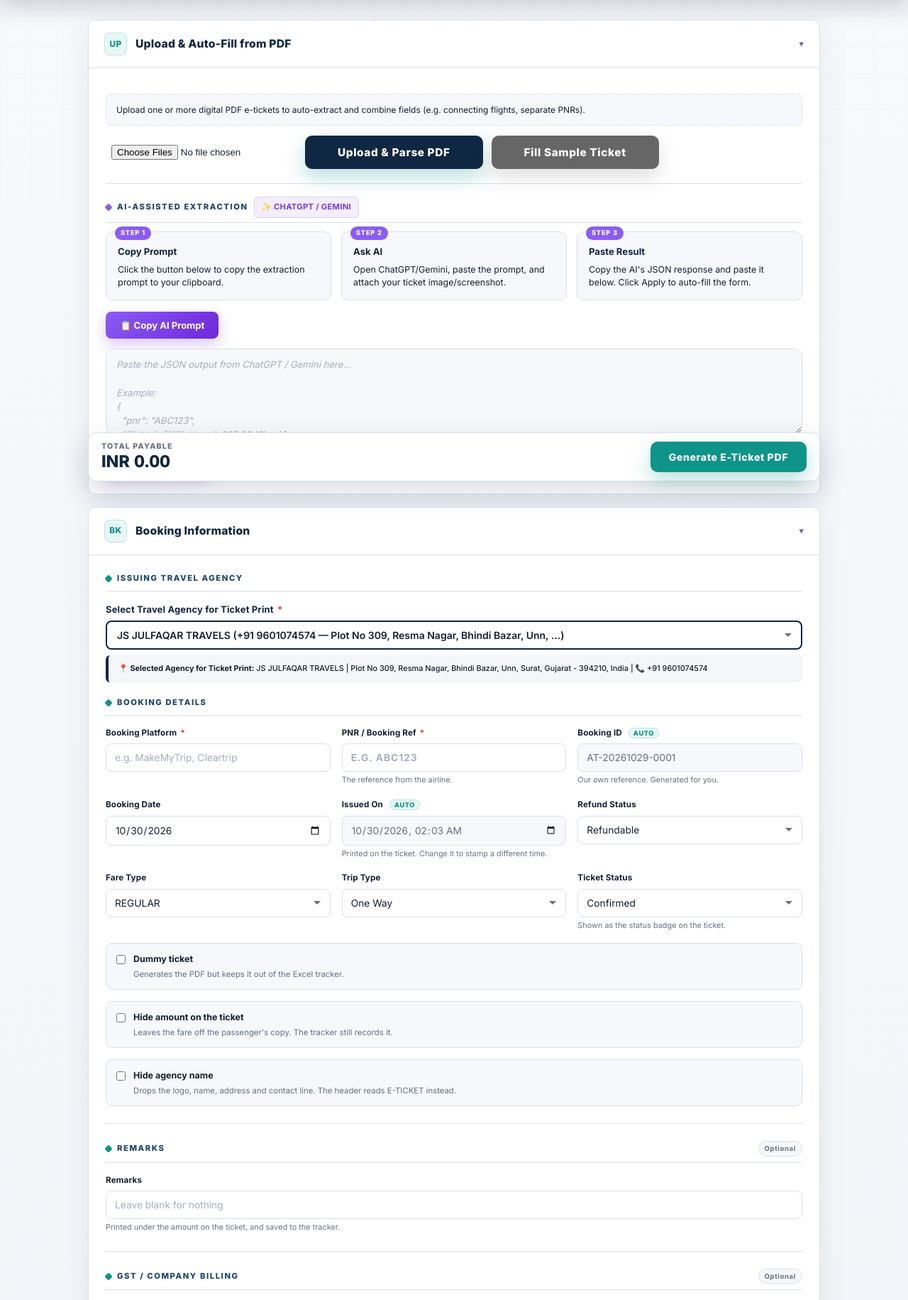
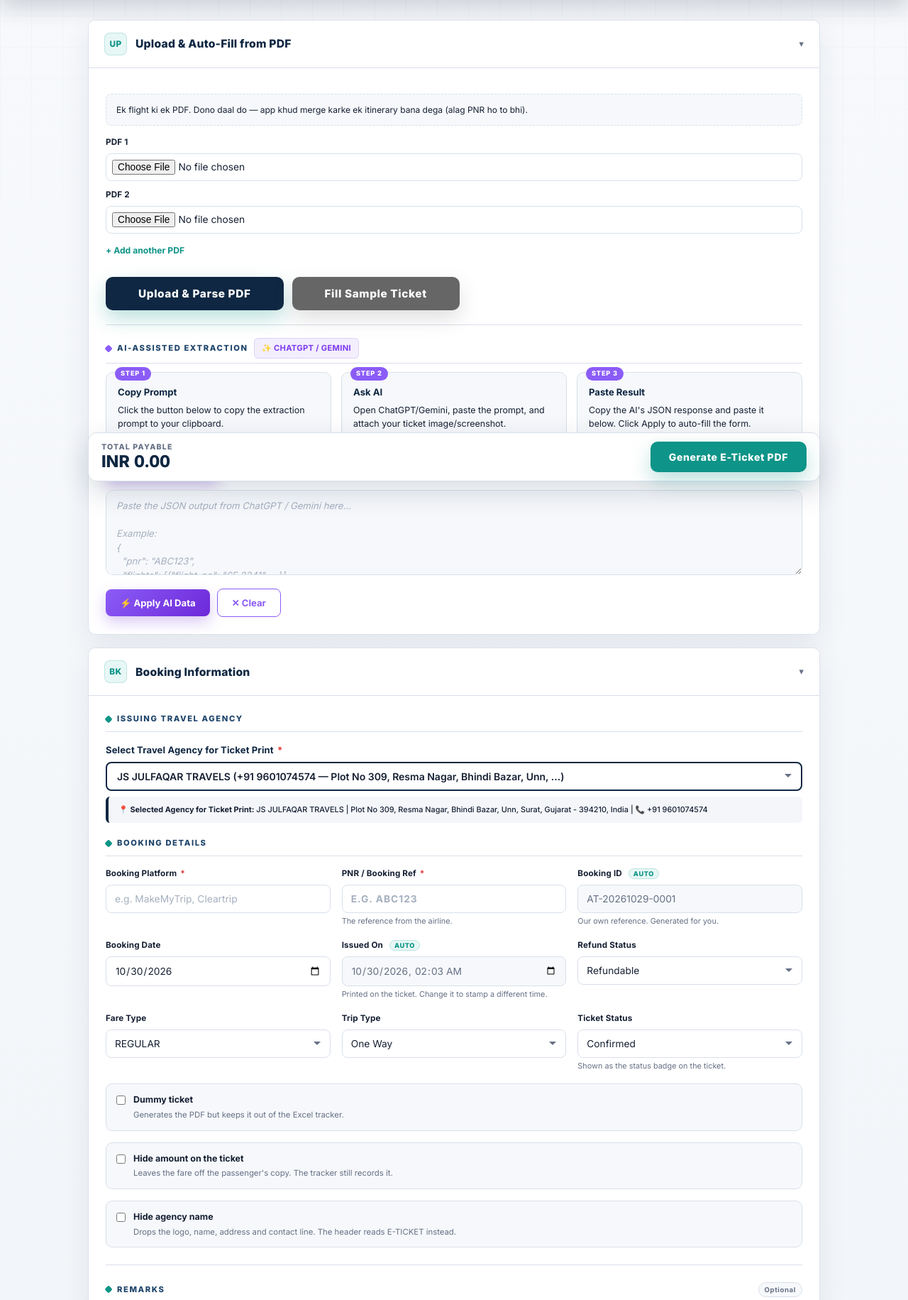
Before and after one commit to vmankit/Ticket, a Flask app: page / in a window 1280 px wide. Shown: the part 110-1941 px from the top of the page at 71% size. Run offline with Flask 3, Linux system fonts and the light colour scheme; some libraries are stand-ins or nearby versions.

Commit message:
feat(upload): one upload slot per ticket instead of a multi-select box
Combining two bookings meant ctrl-clicking both files in a single picker,
which is easy to get half-right and gives no sign of what was actually
selected. The box is replaced by a labelled slot per ticket - PDF 1, PDF 2,
and "Add another PDF" for longer journeys - so each file is chosen on its own
and visible once picked.

Slots are read in order and sent as they were already sent; the server still
merges them and orders the segments by departure, so a slot holding the later
flight is not a problem.

Co-Authored-By: Claude Opus 5 <noreply@anthropic.com>

```diff
--- a/templates/index.html
+++ b/templates/index.html
@@ -277,10 +277,11 @@
                 </div>
                 <div class="card-body">
                             <div class="upload-status" id="uploadStatus" style="padding:12px 14px; color:var(--text);">
-                                Upload one or more digital PDF e-tickets to auto-extract and combine fields (e.g. connecting flights, separate PNRs).
+                                Ek flight ki ek PDF. Dono daal do — app khud merge karke ek itinerary bana dega (alag PNR ho to bhi).
                             </div>
+                            <div id="pdfSlots" style="margin-top:14px;"></div>
+                            <button type="button" class="link-toggle" onclick="addPdfSlot()">+ Add another PDF</button>
                             <div class="upload-actions" style="margin-top:14px;align-items:center;gap:12px;flex-wrap:wrap;">
-                                <input type="file" id="ticketUpload" name="ticket_pdf" accept="application/pdf" multiple style="padding:8px;">
                                 <button type="button" class="btn-generate" id="extractBtn" style="background:#0f2742;">Upload &amp; Parse PDF</button>
                                 <button type="button" class="btn-generate" id="sampleFillBtn" style="background:#666; box-shadow:0 12px 28px rgba(102,102,102,.2);">Fill Sample Ticket</button>
                             </div>
@@ -1241,13 +1242,33 @@ function getSampleTicketData(){
     };
 }
 
+// ─── PDF upload slots ─────────────────────────────────────
+// One slot per flight, so the order on screen is the order they are sent;
+// the server still sorts the merged segments by departure.
+let pdfSlotCount=0;
+function addPdfSlot(){
+    const box=document.getElementById('pdfSlots');
+    if(!box) return;
+    const n=++pdfSlotCount;
+    const row=document.createElement('div');
+    row.className='form-group';
+    row.style.marginBottom='10px';
+    row.innerHTML=`<label>PDF ${n}</label>`+
+        `<input type="file" class="pdfSlot" accept="application/pdf" style="padding:8px;">`;
+    box.appendChild(row);
+}
+function selectedPdfs(){
+    return Array.from(document.querySelectorAll('.pdfSlot'))
+        .map(el=>el.files&&el.files[0]).filter(Boolean);
+}
+addPdfSlot(); addPdfSlot();
+
 const extractBtn=document.getElementById('extractBtn');
 if(extractBtn){
     extractBtn.addEventListener('click',async()=>{
         const statusEl=document.getElementById('uploadStatus');
-        const fileInput=document.getElementById('ticketUpload');
-        const files=fileInput&&fileInput.files?Array.from(fileInput.files):[];
-        if(!files.length){statusEl.textContent='Please select at least one PDF first.';return;}
+        const files=selectedPdfs();
+        if(!files.length){statusEl.textContent='Pehle kam se kam ek PDF chuno.';return;}
         statusEl.textContent=files.length > 1 ? `Extracting & merging ${files.length} tickets...` : 'Extracting ticket details...';
         const extractHTML=extractBtn.innerHTML;
         extractBtn.disabled=true;
```
